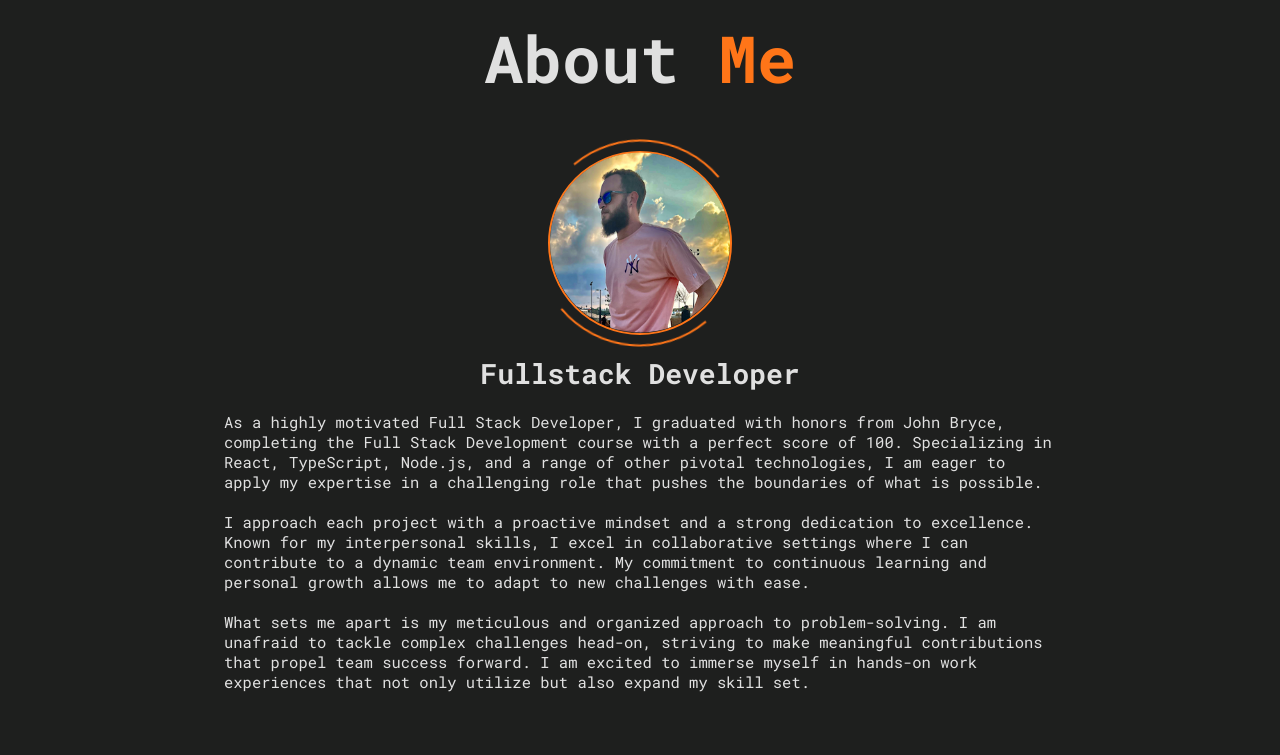
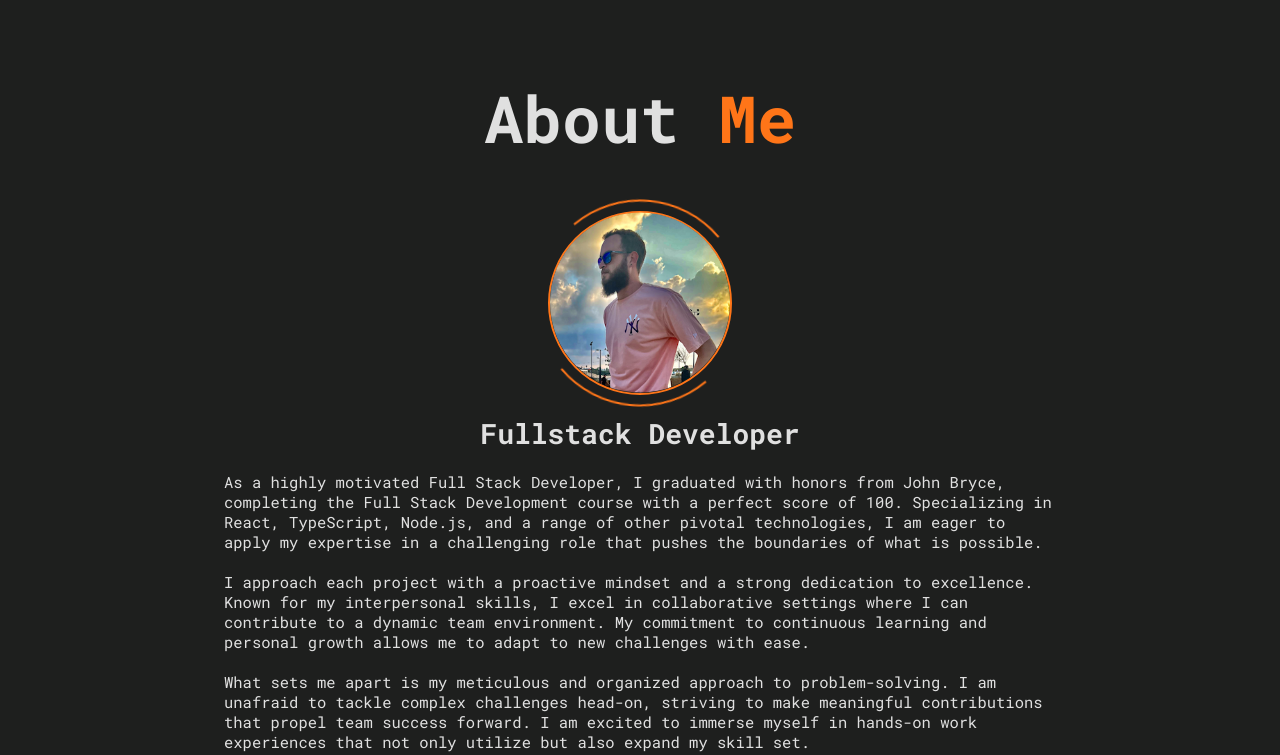
Before and after one commit to ilan-moroz/Portfolio, a website: page portfolio 2/index.html in a window 1280 px wide. Shown: the part 802-1557 px from the top of the page. Drawn offline with nearby package versions, Linux system fonts and the light colour scheme.

Commit message:
change about section padding

```diff
--- a/portfolio 2/sass/pages/_about.scss
+++ b/portfolio 2/sass/pages/_about.scss
@@ -5,9 +5,8 @@
   flex-direction: column;
   gap: 2rem;
   background: $color-bg-light;
-  padding-bottom: 6rem;
+  padding-top: 6rem;
   height: 100vh;
-  // overflow: scroll;
 
   &__img {
     position: relative;
```
Also changed, not shown: portfolio 2/css/style.css, 1 other file.
